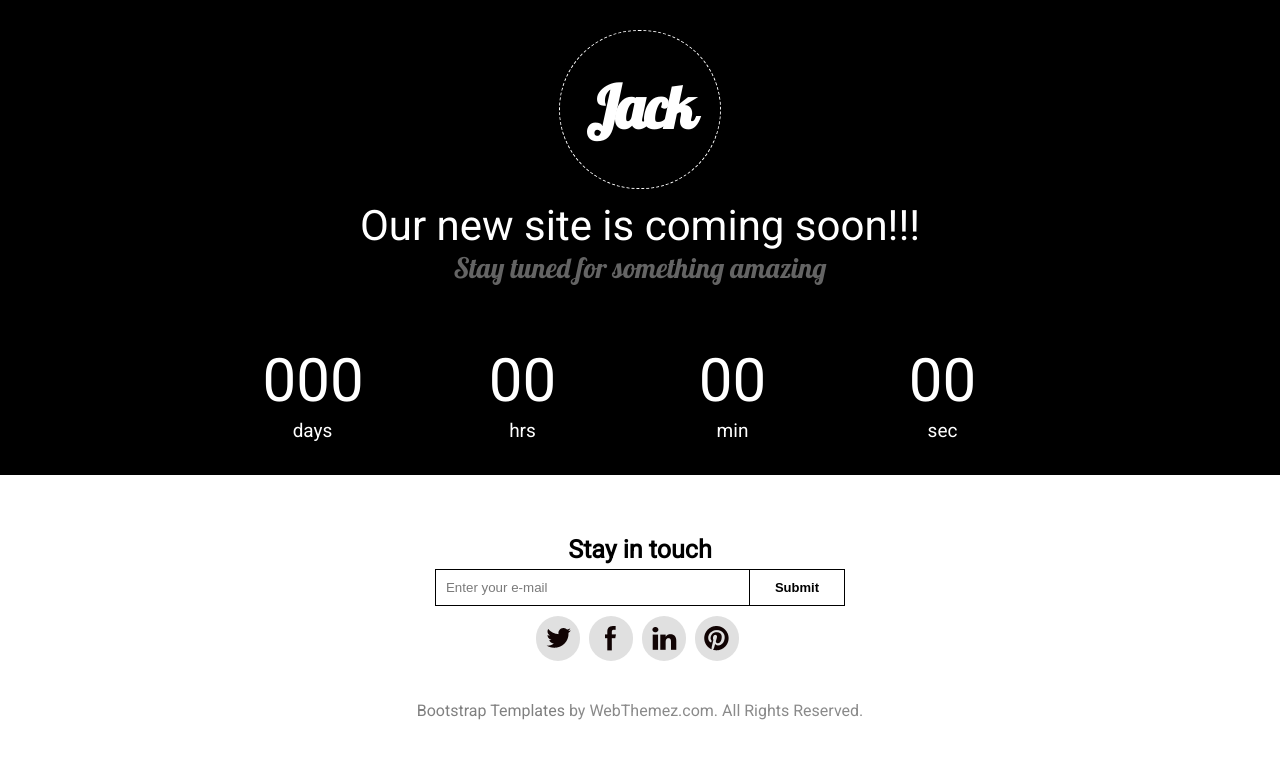
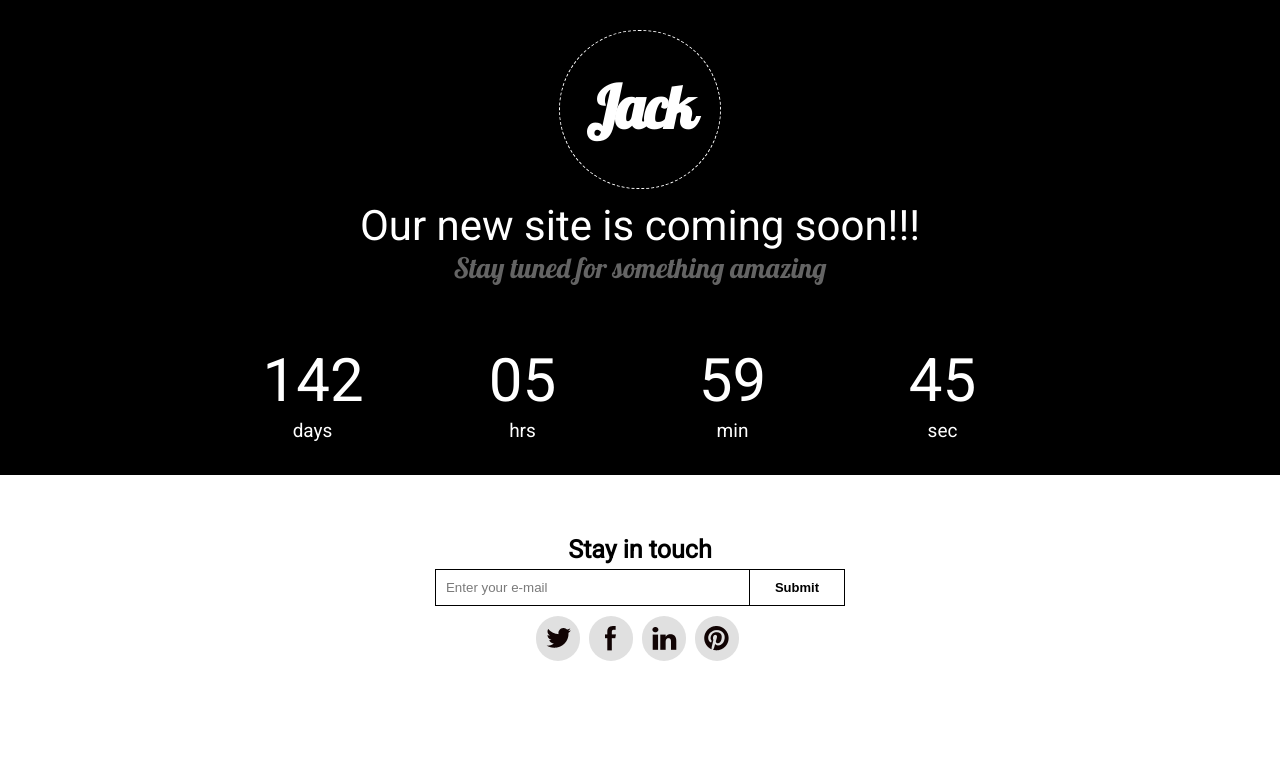
Before and after one commit to webBlaster/comingsoon, a plain HTML site: page index.html in a window 1280 px wide. Drawn offline with Linux system fonts and the light colour scheme.

Commit message:
refactor: removed bootstrap link and updated end date

```diff
--- a/index.html
+++ b/index.html
@@ -8,7 +8,10 @@ Note: Please use our back link in your site (webthemez.com)
 <!--[if IE 7 ]>	<html lang="en" class="ie ie7"> <![endif]-->
 <!--[if IE 8 ]>	<html lang="en" class="ie ie8"> <![endif]-->
 <!--[if IE 9 ]>	<html lang="en" class="ie ie9"> <![endif]-->
-<!--[if !IE]><!--> <html lang="en"> <!--<![endif]-->
+<!--[if !IE]><!-->
+<html lang="en">
+<!--<![endif]-->
+
 <head>
 	<meta charset="utf-8">
 	<title>Jack - Coming Soon!!!</title>
@@ -23,7 +26,9 @@ Note: Please use our back link in your site (webthemez.com)
 	<div id="Content" class="wrapper topSection">
 		<div id="Header">
 			<div class="wrapper">
-		<div class="logo"><h1>Jack</h1>	</div>
+				<div class="logo">
+					<h1>Jack</h1>
+				</div>
 			</div>
 		</div>
 		<h2>Our new site is coming soon!!!</h2>
@@ -33,8 +38,9 @@ Note: Please use our back link in your site (webthemez.com)
 	<div id="subscribe">
 		<h3>Stay in touch</h3>
 		<form action="" method="post" onsubmit="">
-		<p><input name="" value="Enter your e-mail" type="text" id=""/>
-		<input type="button" value="Submit"/></p>
+			<p><input name="" value="Enter your e-mail" type="text" id="" />
+				<input type="button" value="Submit" />
+			</p>
 		</form>
 		<div id="socialIcons">
 			<ul>
@@ -45,7 +51,6 @@ Note: Please use our back link in your site (webthemez.com)
 			</ul>
 		</div>
 	</div>
-<span class="tempBy"> <a href="https://webthemez.com/free-bootstrap-templates/" target="_blank">Bootstrap Templates</a> by WebThemez.com. All Rights Reserved.</span>
 
 	<!--Scripts-->
 	<script type="text/javascript" src="js/jquery-1.9.1.min.js"></script>
@@ -53,4 +58,5 @@ Note: Please use our back link in your site (webthemez.com)
 	<script type="text/javascript" src="js/global.js"></script>
 
 </body>
+
 </html>
--- a/js/global.js
+++ b/js/global.js
@@ -3,7 +3,7 @@ Theme by: WebThemez.com
 Note: Please use our back link in your site
 */
 $( function() {
-        var endDate = "December  27, 2014 15:03:25";
+        var endDate = "December  27, 2022 15:03:25";
 
         $('.countdown.simple').countdown({ date: endDate });
 
```
Lines whose indentation alone changed are shown as unchanged.
